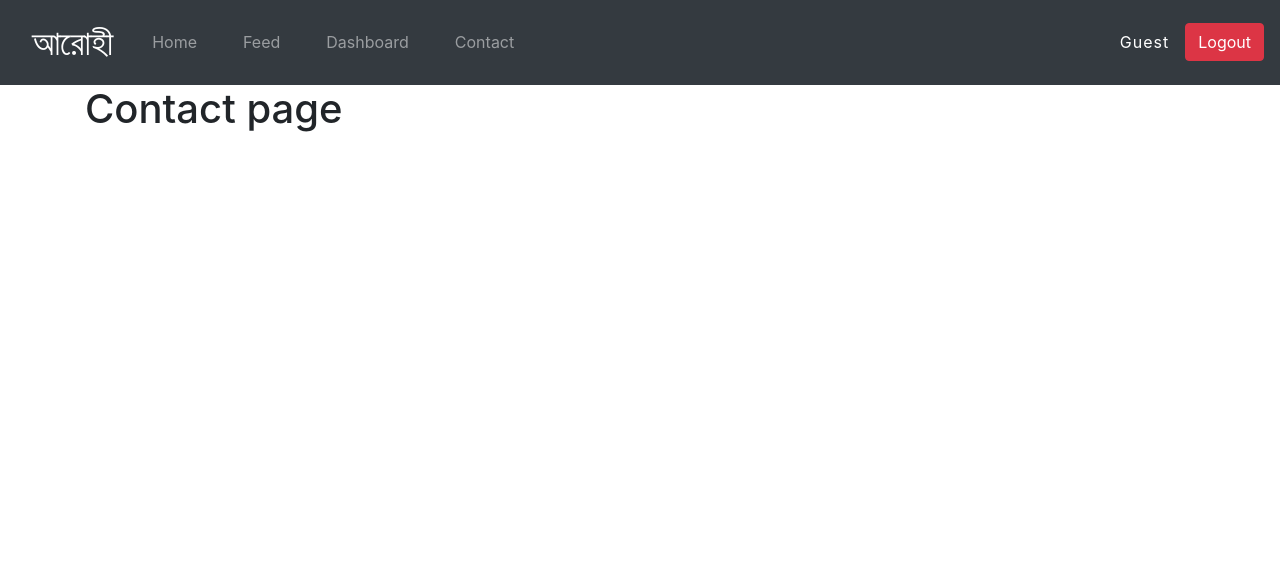
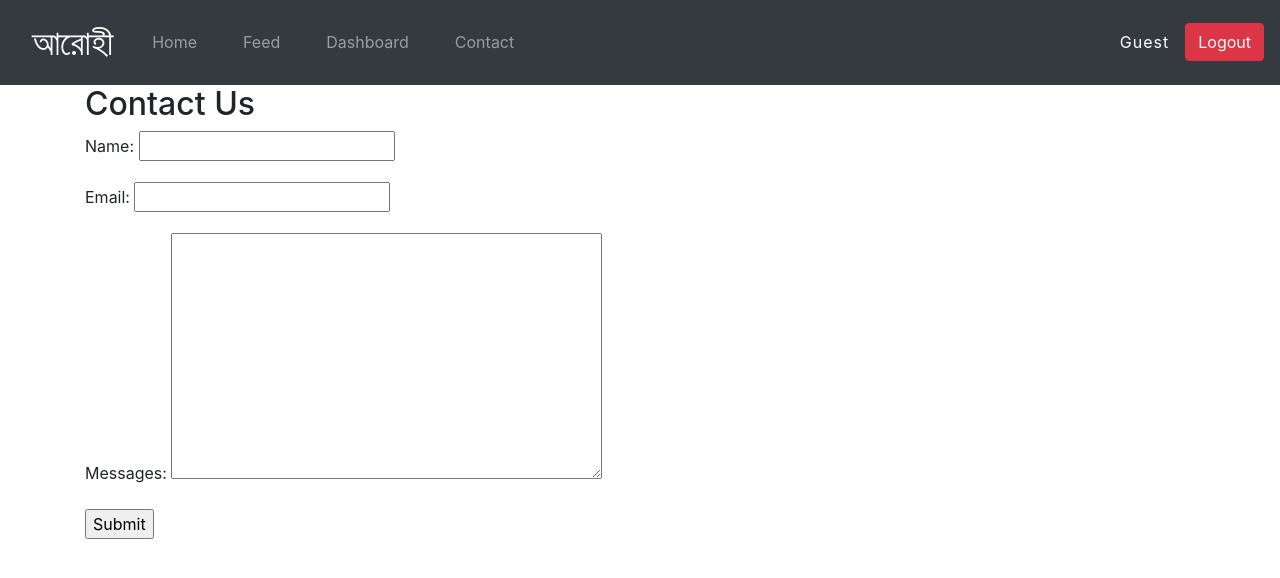
Before and after one commit to Tahmeed156/Arohi, a Django app: page /contact in a window 1280 px wide. Shown: the top 578 px of the page. Run offline with Django 3.2, Linux system fonts and the light colour scheme; some libraries are stand-ins or nearby versions.

Commit message:
added contact forms

```diff
--- a/arohi/templates/contact.html
+++ b/arohi/templates/contact.html
@@ -2,6 +2,11 @@
 
 {% block content %}
 
-    <h1>Contact page</h1>
+    <h2>Contact Us</h2>
+    <form method="post">
+        {% csrf_token %}
+        {{ form.as_p }}
+        <input type="submit" value="Submit" />
+    </form>
 
 {% endblock %}
--- a/arohi/views.py
+++ b/arohi/views.py
@@ -5,7 +5,8 @@ from django.contrib.auth import authenticate, login, logout
 from django.shortcuts import render, redirect
 from django.http import Http404
 from arohi.models import *
-import json
+from django import forms
+from django.http import HttpResponse
 
 
 def user_login(request):
@@ -151,3 +152,20 @@ def add_product(request):
 @login_required
 def buy_product(request):
     return render(request, 'product/buy.html')
+
+
+class ContactForm(forms.Form):
+    name = forms.CharField(max_length=64, required=True)
+    email = forms.EmailField(max_length=64, required=True)
+    messages = forms.CharField(widget=forms.Textarea)
+
+
+def contact(request):
+    if request.method == 'POST':
+        form = ContactForm(request.POST)
+        if form.is_valid():
+            return HttpResponse("Thanks for contacting us!")
+    else:
+        form = ContactForm()
+
+    return render(request, 'contact.html', {'form': form})
```
